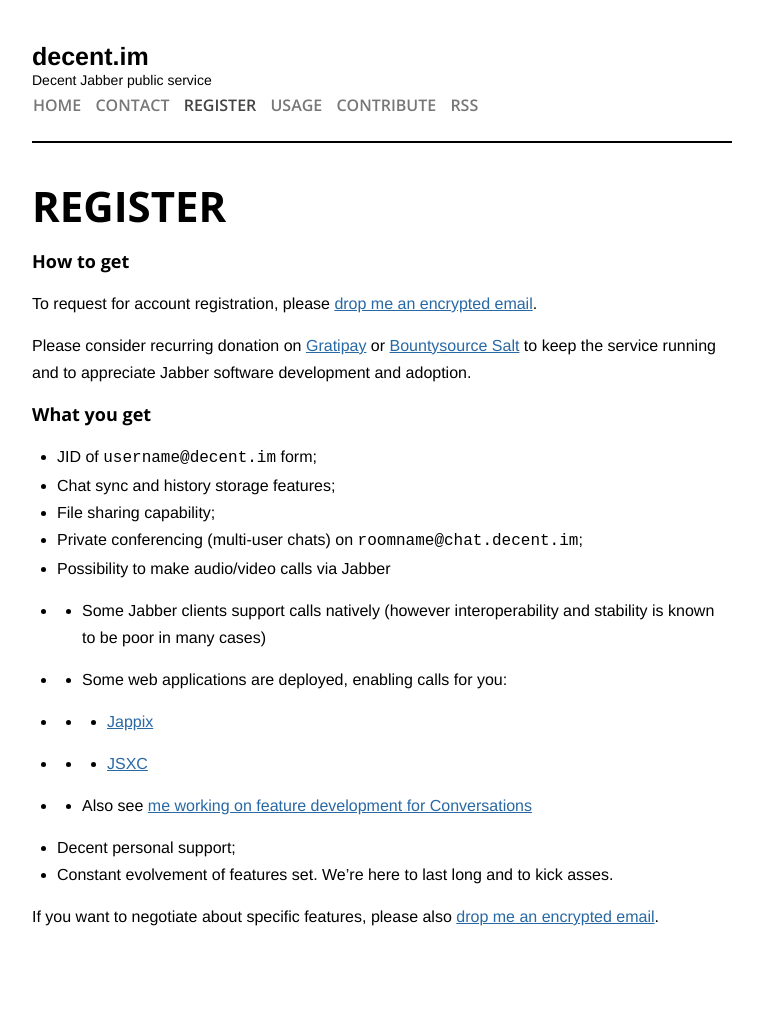
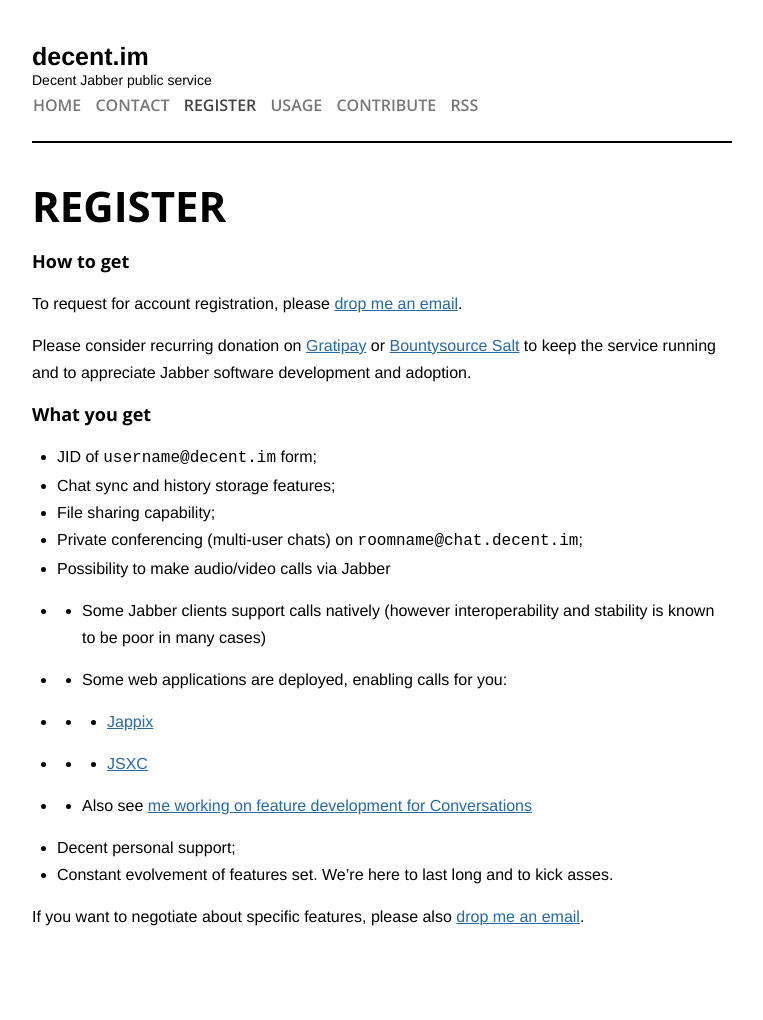
Before and after one commit to decent-im/decent-im.github.io, a Jekyll site: the page built from 20_register.md, in a window 1280 px wide. Shown: the whole page, without its empty margins (258-1021 px from the left). Built offline with Jekyll 4.4.1, drawn with Linux system fonts in a browser that asks for light colours.

Commit message:
Update email address, drop encrypt.to usage

```diff
--- a/20_register.md
+++ b/20_register.md
@@ -8,7 +8,7 @@ author_footer: false
 
 ## How to get
 
-To request for account registration, please [drop me an encrypted email](https://encrypt.to/0xD56A7CD0C6FCDB11).
+To request for account registration, please [drop me an email](mailto:andrey_utkin@fastmail.com).
 
 Please consider recurring donation on [Gratipay](https://gratipay.com/decent-im) or [Bountysource Salt](https://salt.bountysource.com/teams/decent-im) to keep the service running and to appreciate Jabber software development and adoption.
 
@@ -27,4 +27,4 @@ Please consider recurring donation on [Gratipay](https://gratipay.com/decent-im)
  - Decent personal support;
  - Constant evolvement of features set. We're here to last long and to kick asses.
 
-If you want to negotiate about specific features, please also [drop me an encrypted email](https://encrypt.to/0xD56A7CD0C6FCDB11).
+If you want to negotiate about specific features, please also [drop me an email](mailto:andrey_utkin@fastmail.com).
```
Also changed, not shown: 10_contact.md (+2 -2 lines), _posts/9999-01-01-top-post.md (+1 -1 lines).
